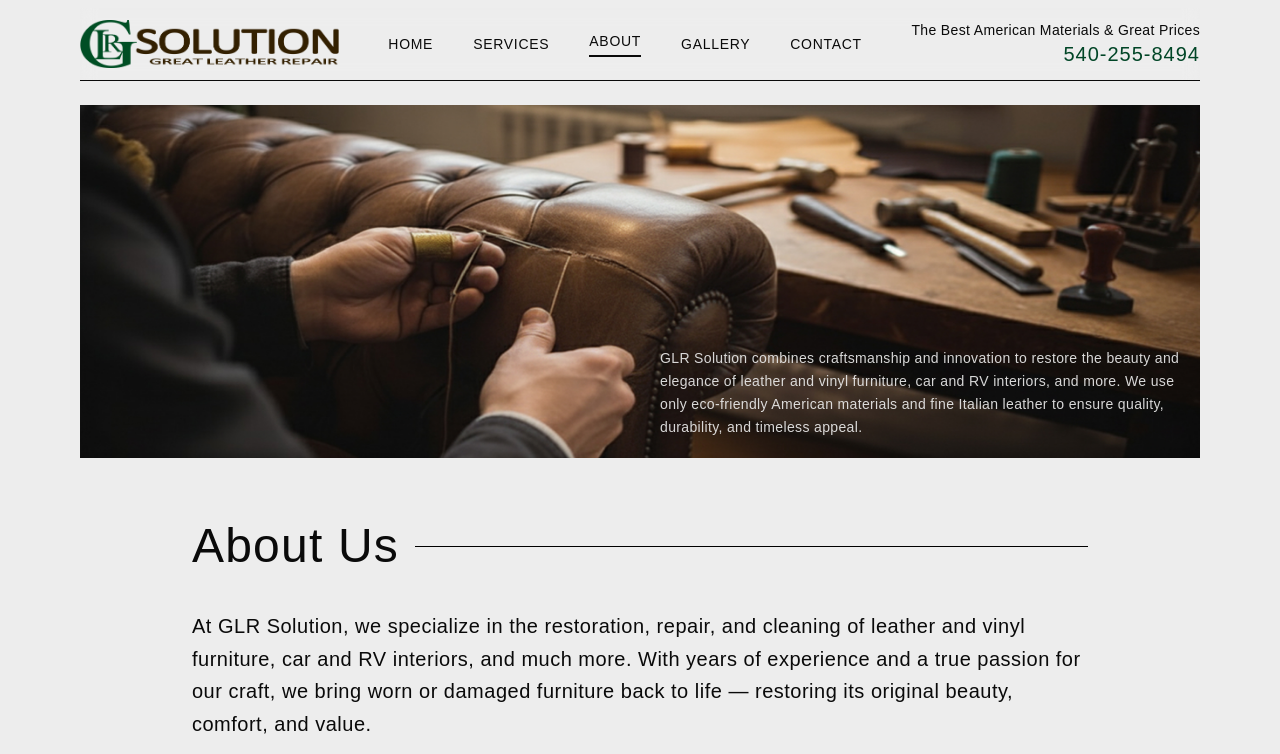
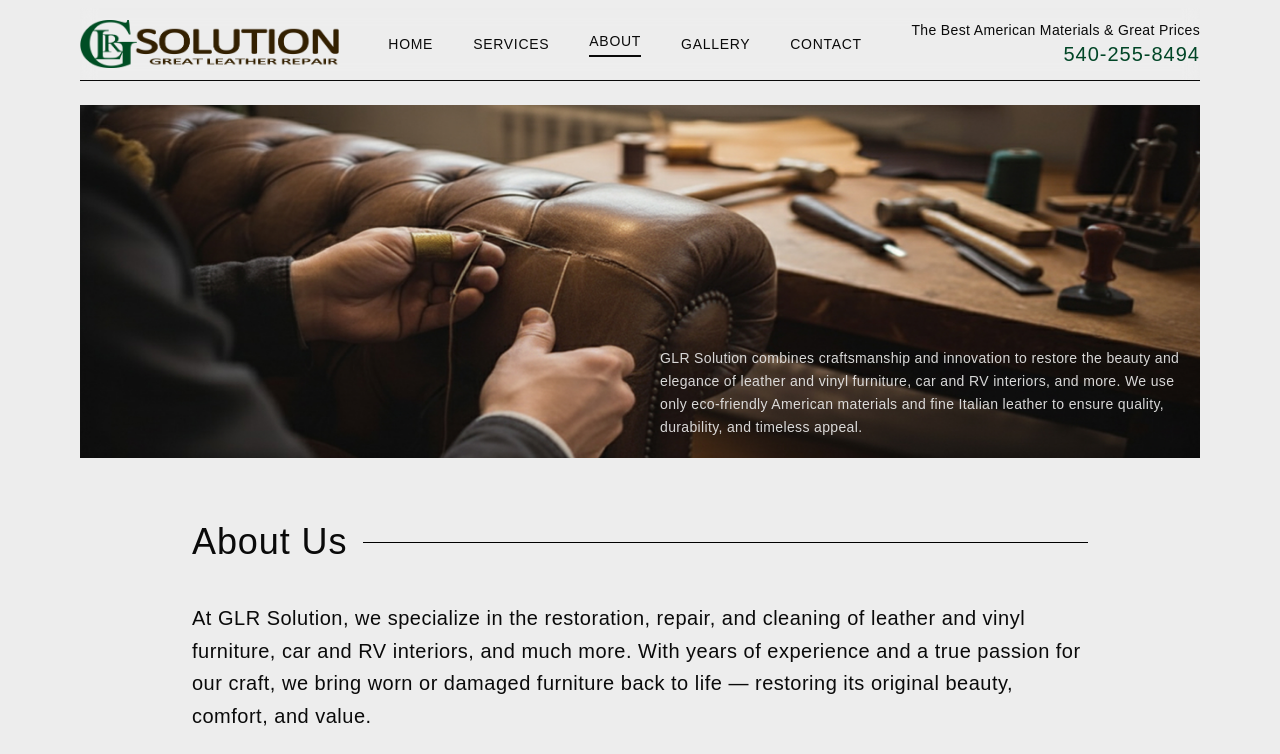
Before and after one commit to evunti/glr_solution, a Next.js app: page /about in a window 1280 px wide. Shown: the top 754 px of the page. Built offline with nearby package versions, Linux system fonts and the light colour scheme.

Commit message:
fixed sizing about page

```diff
--- a/src/app/about/page.tsx
+++ b/src/app/about/page.tsx
@@ -5,7 +5,7 @@ export default function About() {
     <div className="flex flex-col items-center justify-center pt-8 sm:pt-16 pb-12 sm:pb-24">
       <main className="w-full max-w-5xl px-4 sm:px-6 md:px-8">
         <div className="flex items-center gap-4 mb-6 sm:mb-10">
-          <h1 className="text-3xl sm:text-4xl md:text-5xl font-light tracking-wide text-[color-brand] whitespace-nowrap">
+          <h1 className="text-4xl font-light text-[color-brand] text-center sm:text-left w-full sm:w-auto tracking-wide">
             About Us
           </h1>
           <div className="grow h-px bg-black"></div>
```
